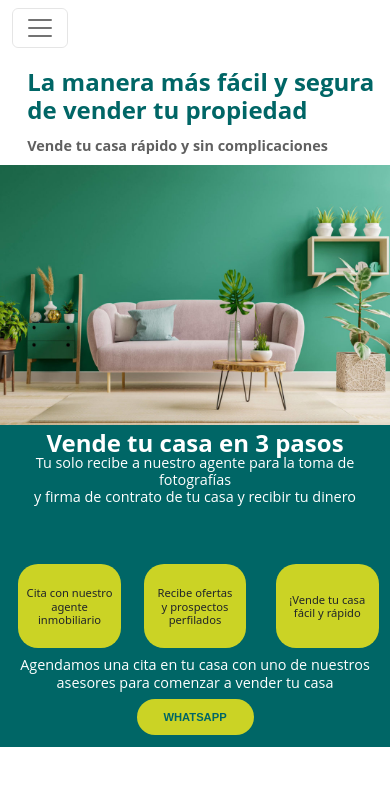
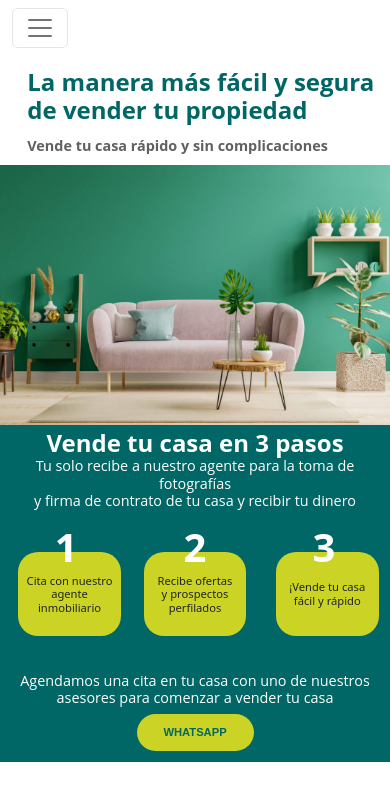
Before and after one commit to gamboamartin/easesores-web, an Angular app: page /vende in a window 390 px wide. Shown: the top 800 px of the page. Built offline with nearby package versions, Linux system fonts and the light colour scheme.

Commit message:
Se complementa segundo banner de seccion vende

```diff
--- a/src/app/components/vende/banner2-vende/banner2-vende.component.css
+++ b/src/app/components/vende/banner2-vende/banner2-vende.component.css
@@ -12,13 +12,21 @@
 .div1{
   margin-top: -1%;
   background-color: #006666;
+  overflow: hidden;
   padding-bottom: 3%;
   text-align: center;
 }
 
 .div2{
-  margin-top: 15%;
+  margin-bottom: 20vh;
   height: 28vh;
+}
+
+.div2-num{
+  color: white;
+  font-family: "Open Sans", sans-serif;
+  font-size: 720%;
+  font-weight: bold;
 }
 
 .div2-yellow{
@@ -28,9 +36,9 @@
   justify-content: center;
   align-items: center;
   height: 100%;
-  margin: 0 auto;
+  margin: -9vh auto 0;
   width: 80%;
-  font-size: 165%;
+  font-size: 200%;
   line-height: 1.2;
 }
 
@@ -48,7 +56,7 @@
   font-family: 'Open Sans', sans-serif;
   font-size: 180%;
   line-height: 1.2;
-  margin-top: 2%;
+  margin-top: 3%;
   margin-bottom: 2%;
 }
 
@@ -72,14 +80,25 @@
     margin-top: -3%;
   }
   .div2{
-    margin-bottom: 2%;
+    margin-bottom: 18%;
     height: 10vh;
+  }
+  .div2-num{
+    font-size: 250%;
+    font-weight: bold;
   }
   .div2-yellow{
     border-radius: 20px;
     width: 90%;
     font-size: 70%;
     line-height: 1.2;
+    margin: -3vh auto 0;
+  }
+  .margin-left{
+    margin-left: 16%;
+  }
+  .margin-right{
+    margin-right: 16%;
   }
   .texto1{
     font-size: 90%;
--- a/src/app/components/vende/banner2-vende/banner2-vende.component.html
+++ b/src/app/components/vende/banner2-vende/banner2-vende.component.html
@@ -6,12 +6,15 @@
 
   <div class="row div2">
     <div class="col">
+      <span class="margin-left div2-num">1</span>
       <div class="div2-yellow margin-left">Cita con nuestro <br>agente inmobiliario</div>
     </div>
     <div class="col">
+      <span class="div2-num">2</span>
       <div class="div2-yellow">Recibe ofertas <br>y prospectos <br>perfilados</div>
     </div>
     <div class="col">
+      <span class="margin-right div2-num">3</span>
       <div class="div2-yellow margin-right">¡Vende tu casa <br>fácil y rápido</div>
     </div>
   </div>
```
